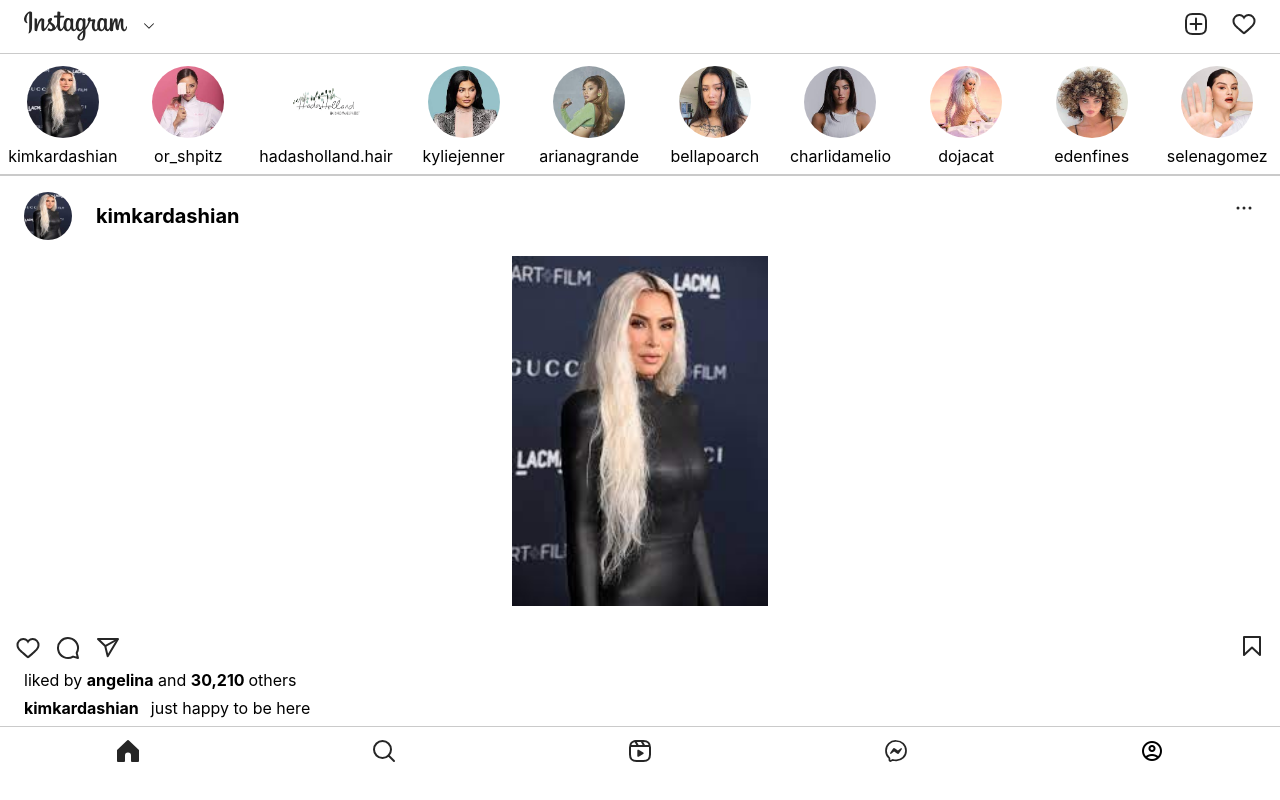
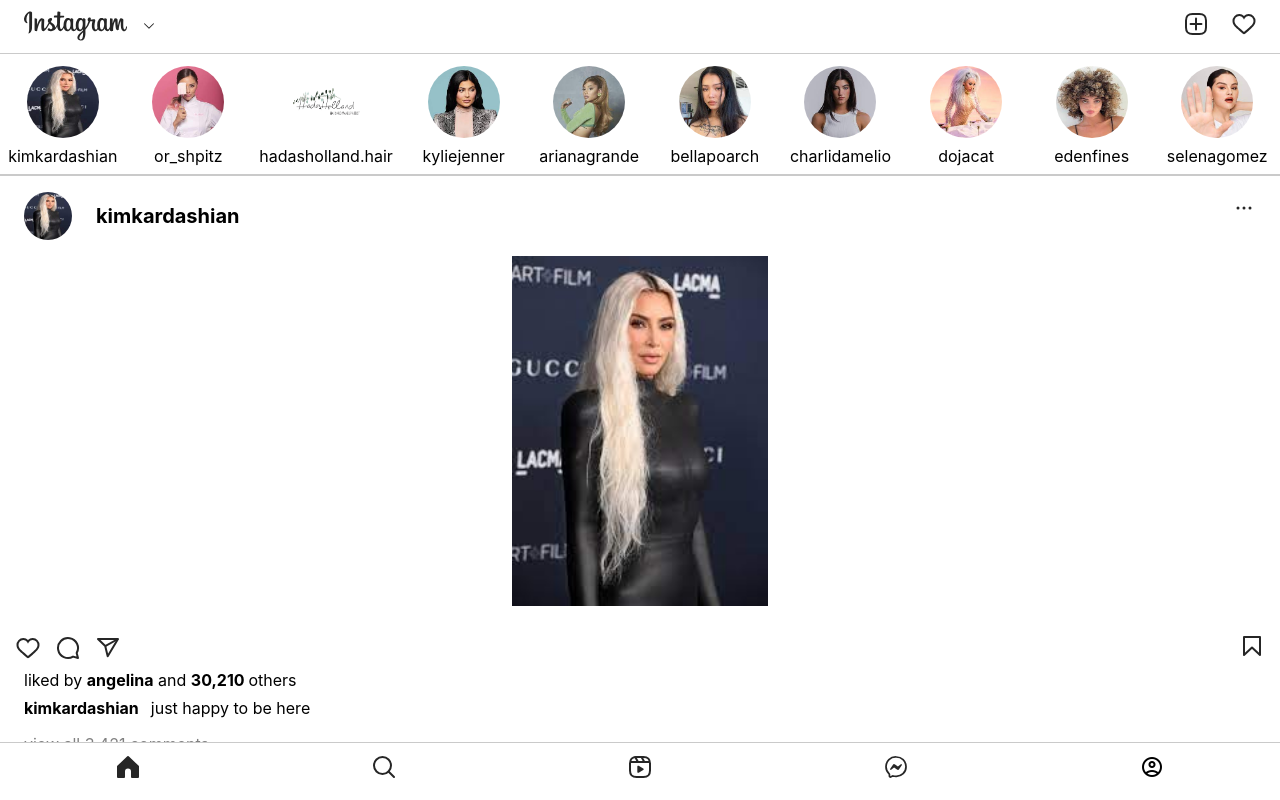
Before and after one commit to KseniyaTim/instagram-copy, a React (Create React App) app: page / in a window 1280 px wide. Built offline with nearby package versions, Linux system fonts and the light colour scheme.

Commit message:
fixing app build

```diff
--- a/src/Components/Center/Center.css
+++ b/src/Components/Center/Center.css
@@ -1,6 +1,6 @@
 .center_container{
     overflow-y: auto;
-    max-height: 84vh;
+    max-height: 86vh;
 }
 
 .center_container::-webkit-scrollbar {
--- a/src/Components/Center/Center.js
+++ b/src/Components/Center/Center.js
@@ -1,11 +1,11 @@
 import React from 'react';
 import './Center.css'
 import CenterHead from './CenterHead/CenterHead';
-import ProfileStories from '../ProfileStories/ProfileStories'
+import ProfileStories from './ProfileStories/ProfileStories'
 
 const Center = () => {
     return (
-        <div className='center_container center_container::-webkit-scrollbar'>
+        <div className='center_container'>
             <ProfileStories/>
             <CenterHead/>
         </div>
--- a/src/Components/Center/CenterHead/CenterHead.css
+++ /dev/null
@@ -1,4 +0,0 @@
-.post_header_container{
-    /* overflow-y: auto; */
-
-}
--- a/src/Components/Center/CenterHead/CenterHead.js
+++ b/src/Components/Center/CenterHead/CenterHead.js
@@ -1,11 +1,10 @@
 import React from 'react';
-import './CenterHead.css'
 import {STORY_ELEMENTS} from '../../../consts/storyElements'
 import SingleProfilePost from './SingleProfilePost/SingleProfilePost'
 
 const CenterHead = () => {
     return (
-        <div className='post_header_container'>
+        <div>
             {STORY_ELEMENTS.map( (element, index) =>
             <SingleProfilePost
             key={index}
--- a/src/Components/Center/CenterHead/SingleProfilePost/SingleProfilePost.css
+++ b/src/Components/Center/CenterHead/SingleProfilePost/SingleProfilePost.css
@@ -1,3 +1,13 @@
+.single_header{
+    display: flex;
+    justify-content: space-between;
+    padding-top: 2vh;
+    padding-left: 3vh;
+    align-items: center;
+    padding-bottom: 2vh;
+    border-top: 1px solid rgb(202, 202, 202);
+}
+
 .profile_pic{
     border-radius: 50%;
     height: 6vh;
@@ -8,16 +18,6 @@
     display: flex;
     align-items: center;
     justify-content: center;
-}
-
-.single_header{
-    display: flex;
-    justify-content: space-between;
-    padding-top: 2vh;
-    padding-left: 3vh;
-    align-items: center;
-    padding-bottom: 2vh;
-    border-top: 1px solid rgb(202, 202, 202);
 }
 
 .profile_name{
@@ -60,7 +60,7 @@
     justify-content: left;
     padding-left: 3vh;
     padding-top: 1vh;
-    padding-bottom: 2vh;
+    padding-bottom: 1vh;
 }
 .gray{
     color: gray;
--- a/src/Components/ProfileStories/ProfileStories.css
+++ b/src/Components/Center/ProfileStories/ProfileStories.css
@@ -1,4 +1,4 @@
-#storiesContainer{
+.stories_container{
     height: 15vh;
     border-bottom: 1px solid rgb(202, 202, 202);
     display: flex;
@@ -6,3 +6,7 @@
     justify-content: space-between;
     overflow-x: auto ;
 }
+
+.stories_container::-webkit-scrollbar{
+    display: none;
+}
--- a/src/Components/ProfileStories/ProfileStories.js
+++ b/src/Components/Center/ProfileStories/ProfileStories.js
@@ -1,12 +1,12 @@
 import React from 'react';
 import './ProfileStories.css'
-import { STORY_ELEMENTS } from '../../consts/storyElements';
+import { STORY_ELEMENTS } from '../../../consts/storyElements';
 import SingleProfile from './SingleProfile/SingleProfile';
 
 const ProfileStories = () => {
     return (
         <div>
-            <div id='storiesContainer'>
+            <div className='stories_container'>
                 {STORY_ELEMENTS.map( (element, index) =>
                 <SingleProfile
                 key={index}
--- a/src/Components/ProfileStories/SingleProfile/SingleProfile.css
+++ b/src/Components/Center/ProfileStories/SingleProfile/SingleProfile.css
@@ -1,4 +1,4 @@
-#singleProfileContainer {
+.single_profile_container {
   padding: 1vh;
   width: 18vh;
   height: 13vh;
@@ -19,7 +19,7 @@
   border-radius: 50%;
 } */
 
-#singleName {
+.single_name {
   font-size: 2vh;
 }
 
--- a/src/Components/ProfileStories/SingleProfile/SingleProfile.js
+++ b/src/Components/Center/ProfileStories/SingleProfile/SingleProfile.js
@@ -3,11 +3,11 @@ import './SingleProfile.css'
 
 const SingleProfile = ({ profileName, ProfilePic }) => {
     return (
-        <div id='singleProfileContainer'>
+        <div className='single_profile_container'>
             <div className='picture_border'>
                  <img className='cursorStyle singlePic' src={ProfilePic} alt='profile' />
              </div>
-            <div className='cursorStyle' id='singleName'>{profileName}</div>
+            <div className='cursorStyle single_name'>{profileName}</div>
         </div>
     );
 };
--- a/src/Components/Navbar/Navbar.css
+++ b/src/Components/Navbar/Navbar.css
@@ -1,8 +1,8 @@
-#navbarContainer{
+.navbar_container{
     position: relative;
 }
 
-#navbarWrapper{
+.navbar_wrapper{
     display: flex;
     justify-content: space-around;
     align-items: center;
--- a/src/Components/Navbar/Navbar.js
+++ b/src/Components/Navbar/Navbar.js
@@ -3,9 +3,8 @@ import './Navbar.css'
 
 const Navbar = () => {
     return (
-        <div id='navbarContainer'>
-            {/* i need 5 buttons: home, search, video, message, profile  */}
-            <div id='navbarWrapper'>
+        <div className='navbar_container'>
+            <div className='navbar_wrapper'>
                 <svg className='cursorStyle' aria-label="Home" class="_ab6-" color="#262626" fill="#262626" height="24" role="img" viewBox="0 0 24 24" width="24"><path d="M22 23h-6.001a1 1 0 0 1-1-1v-5.455a2.997 2.997 0 1 0-5.993 0V22a1 1 0 0 1-1 1H2a1 1 0 0 1-1-1V11.543a1.002 1.002 0 0 1 .31-.724l10-9.543a1.001 1.001 0 0 1 1.38 0l10 9.543a1.002 1.002 0 0 1 .31.724V22a1 1 0 0 1-1 1Z"></path></svg>
                 <svg className='cursorStyle' aria-label="Search &amp; Explore" class="_ab6-" color="#262626" fill="#262626" height="24" role="img" viewBox="0 0 24 24" width="24"><path d="M19 10.5A8.5 8.5 0 1 1 10.5 2a8.5 8.5 0 0 1 8.5 8.5Z" fill="none" stroke="currentColor" stroke-linecap="round" stroke-linejoin="round" stroke-width="2"></path><line fill="none" stroke="currentColor" stroke-linecap="round" stroke-linejoin="round" stroke-width="2" x1="16.511" x2="22" y1="16.511" y2="22"></line></svg>
                 <svg className='cursorStyle' aria-label="Reels" class="_ab6-" color="#262626" fill="#262626" height="24" role="img" viewBox="0 0 24 24" width="24"><line fill="none" stroke="currentColor" stroke-linejoin="round" stroke-width="2" x1="2.049" x2="21.95" y1="7.002" y2="7.002"></line><line fill="none" stroke="currentColor" stroke-linecap="round" stroke-linejoin="round" stroke-width="2" x1="13.504" x2="16.362" y1="2.001" y2="7.002"></line><line fill="none" stroke="currentColor" stroke-linecap="round" stroke-linejoin="round" stroke-width="2" x1="7.207" x2="10.002" y1="2.11" y2="7.002"></line><path d="M2 12.001v3.449c0 2.849.698 4.006 1.606 4.945.94.908 2.098 1.607 4.946 1.607h6.896c2.848 0 4.006-.699 4.946-1.607.908-.939 1.606-2.096 1.606-4.945V8.552c0-2.848-.698-4.006-1.606-4.945C19.454 2.699 18.296 2 15.448 2H8.552c-2.848 0-4.006.699-4.946 1.607C2.698 4.546 2 5.704 2 8.552Z" fill="none" stroke="currentColor" stroke-linecap="round" stroke-linejoin="round" stroke-width="2"></path><path d="M9.763 17.664a.908.908 0 0 1-.454-.787V11.63a.909.909 0 0 1 1.364-.788l4.545 2.624a.909.909 0 0 1 0 1.575l-4.545 2.624a.91.91 0 0 1-.91 0Z" fill-rule="evenodd"></path></svg>
```
